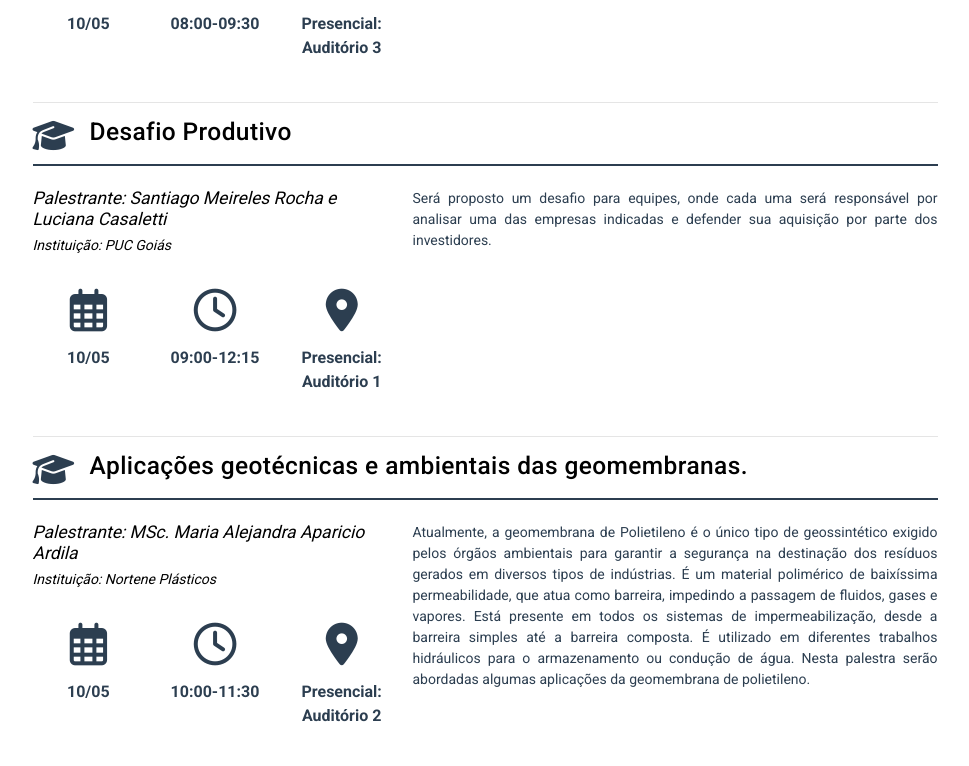
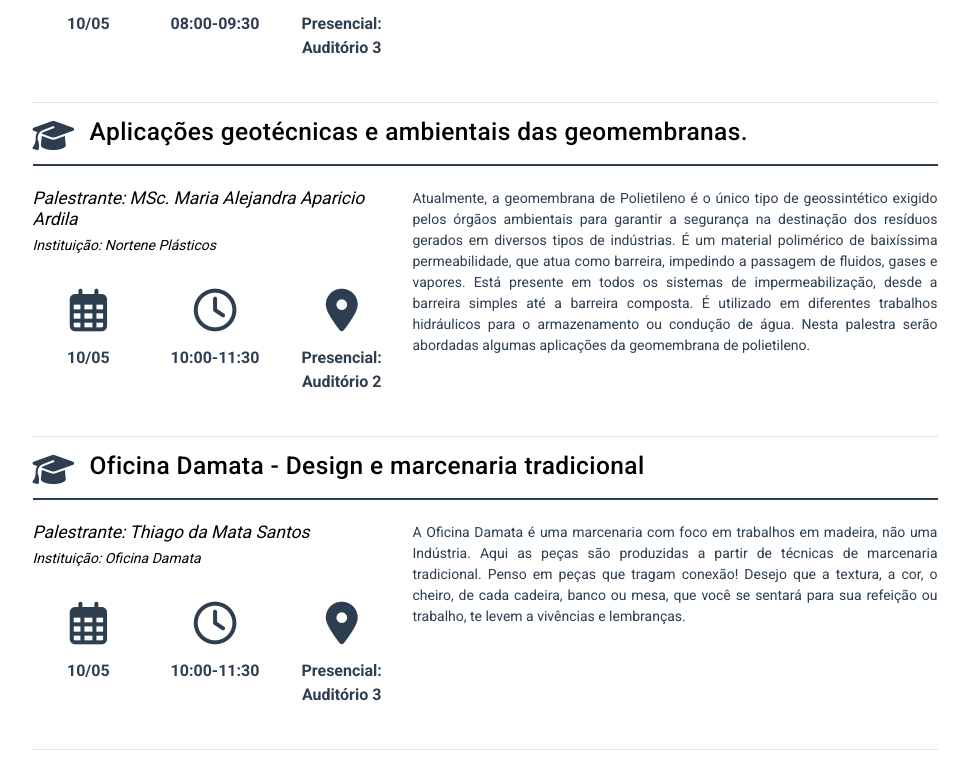
Before and after one commit to GabrielBandeiraB/jcpoli-website-production, a Vue app: page /palestras in a window 1280 px wide. Shown: the part 10002-10768 px from the top of the page, without its empty margins (155-1124 px from the left). Built offline with nearby package versions, Linux system fonts and the light colour scheme; what vue-loading-overlay, vue-localstorage, vue-notification, vue-the-mask would draw is missing.

Commit message:
Mudanças competição

```diff
--- a/src/models/miniCourses.ts
+++ b/src/models/miniCourses.ts
@@ -36,23 +36,12 @@ let Courses = [
 
   {
     title: "Introdução ao Git/GitHub",
-    instructor: 'CARMEN CECILIA CENTENO',
+    instructor: 'Lucília Gomes Ribeiro',
     institution: 'PUC Goiás',
     desc: `Como usar o Git/Github? Minicurso presencial, porém com gravação pelo Teams.`,
     date: '08/05',
     time: '19:00-21:00',
     place: 'Presencial: Laboratório 101, bloco C, área II'
-
-  },
-
-  {
-    title: 'Maratona de Programação - Primeiro Período',
-    instructor:'CARMEN CECILIA CENTENO',
-    institution: 'PUC Goiás',
-    desc: `Competição realizada no sábado, dia 13/05/2023, entre 08:30-12:15. `,
-    date: '13/05',
-    time: '08:30-12:15',
-    place: 'Presencial: Laboratórios do bloco C (101C a 105C)'
 
   },
 
--- a/src/storage/programacao/competicao.ts
+++ b/src/storage/programacao/competicao.ts
@@ -9,6 +9,17 @@ const Competicao = [
   time: "18:00 - 22:00",
   place: "Lab. 101C a 105C, área II",
   image: "assets/img/slider/logo-maratona.jpeg"
+  },
+
+  {
+    title: "Desafio Produtivo",
+    instructor: "Santiago Meireles Rocha e Luciana Casaletti",
+    institution: "PUC Goiás",
+    desc: `Será proposto um desafio para equipes, onde cada uma será responsável por analisar uma das empresas indicadas e defender sua aquisição por parte dos investidores.`,
+    image: "assets/img/slider/DesafioProdutivo.jpg",
+    date: "10/05",
+    time: "09:00-12:15",
+    place: "Presencial: Auditório 1",
   },
 
   {
--- a/src/storage/programacao/palestras_new.ts
+++ b/src/storage/programacao/palestras_new.ts
@@ -160,15 +160,7 @@ let Palestras = [
     time: "19:00-20:30",
     place: "Presencial: Auditório 2",
   },
-  {
-    title: "Desafio Produtivo",
-    instructor: "Santiago Meireles Rocha e Luciana Casaletti",
-    institution: "PUC Goiás",
-    desc: `Será proposto um desafio para equipes, onde cada uma será responsável por analisar uma das empresas indicadas e defender sua aquisição por parte dos investidores.`,
-    date: "10/05",
-    time: "09:00-12:15",
-    place: "Presencial: Auditório 1",
-  },
+
   {
     title: "Experimentações Editoriais ",
     instructor: "Lucia Bertazzo",
```
Also changed, not shown: public/assets/img/slider/DesafioProdutivo.jpg (added).
